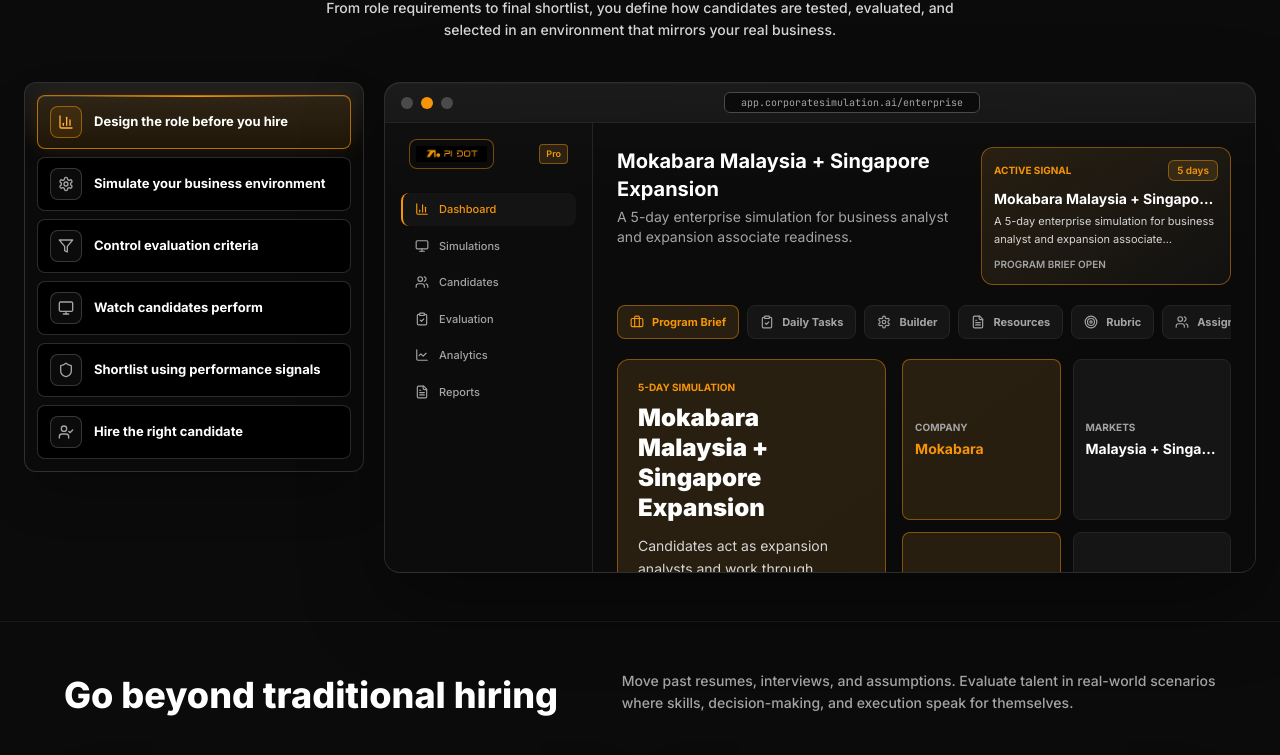
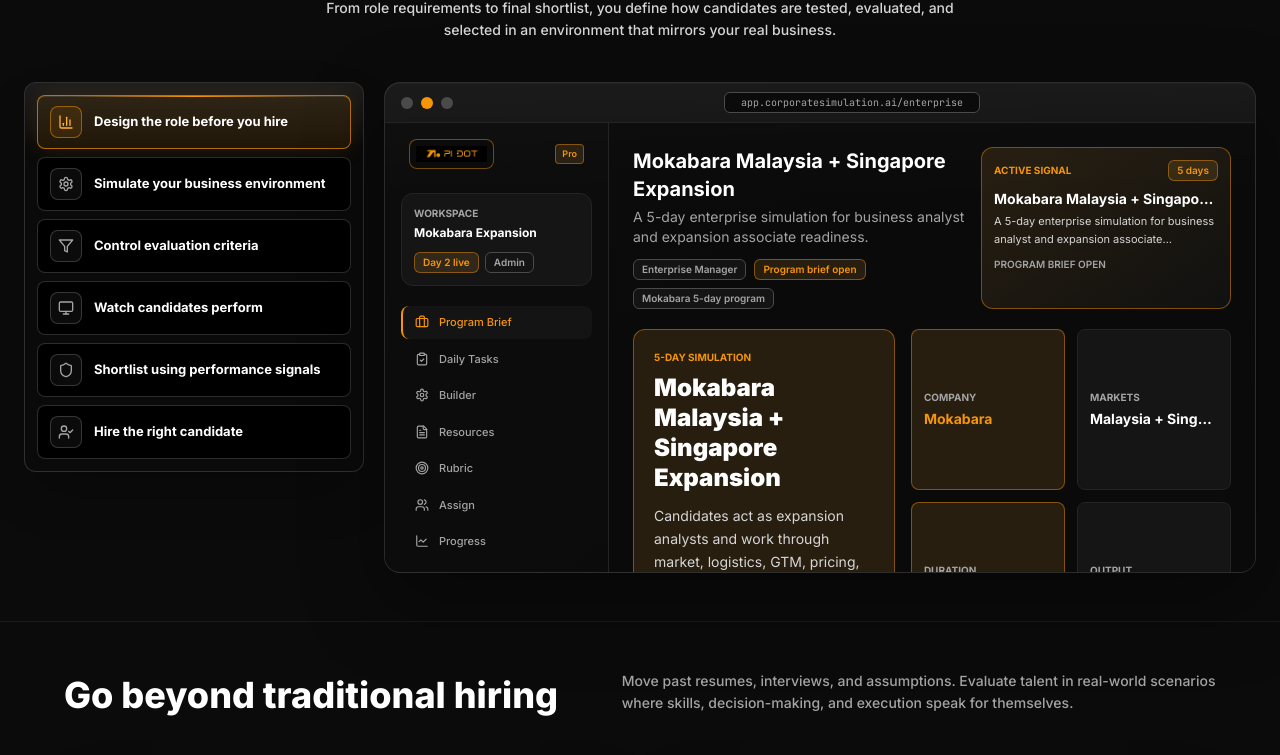
Before and after one commit to Vidur27zx/CorpSim, a Next.js app in the folder frontend/: page / in a window 1280 px wide. Shown: the part 2599-3354 px from the top of the page. Built offline with nearby package versions, Linux system fonts and the light colour scheme.

Commit message:
Refine enterprise prototype navigation and realism

```diff
--- a/frontend/components/landing/JourneysSection.tsx
+++ b/frontend/components/landing/JourneysSection.tsx
@@ -935,7 +935,8 @@ function EnterpriseAdminWorkspace({
 }) {
   if (activeTab === "daily") {
     return (
-      <div className="space-y-3">
+      <div className="grid gap-4 lg:grid-cols-[minmax(0,1fr)_260px]">
+        <div className="space-y-3">
         {mokabaraDailyTasks.map((task, index) => (
           <button
             type="button"
@@ -973,6 +974,32 @@ function EnterpriseAdminWorkspace({
             <StatusPill text={task.score} active={index === 1} />
           </button>
         ))}
+        </div>
+        <div className="rounded-xl border p-4" style={{ background: previewTheme.card, borderColor: previewTheme.borderSoft }}>
+          <SectionTitle title="Day 2 live constraints" />
+          {["Customs and import duties", "Singapore warehousing cost", "Malaysia last-mile coverage", "Returns management"].map((item, index) => (
+            <button
+              type="button"
+              key={item}
+              onClick={() =>
+                onInteract({
+                  title: item,
+                  context: "Operational risk selected for review",
+                  status: "Constraint opened",
+                })
+              }
+              className="mb-2 flex w-full items-center justify-between rounded-lg border px-3 py-2 text-left text-[11px] font-semibold"
+              style={{
+                background: index === 1 ? previewTheme.accentSoft : previewTheme.panelElevated,
+                borderColor: index === 1 ? previewTheme.accentBorder : previewTheme.borderSoft,
+                color: index === 1 ? previewTheme.accent : previewTheme.textSecondary,
+              }}
+            >
+              {item}
+              <span style={{ color: previewTheme.textMuted }}>{index === 1 ? "High" : "Med"}</span>
+            </button>
+          ))}
+        </div>
       </div>
     );
   }
@@ -994,6 +1021,22 @@ function EnterpriseAdminWorkspace({
             <MiniField label="Difficulty" value="Intermediate" />
             <MiniField label="AI stakeholders" value="Logistics, Sales, Finance" active />
           </div>
+          <button
+            type="button"
+            onClick={() =>
+              onInteract({
+                title: "Generate daily task sequence",
+                context: "Creates the 5-day task sequence, resource pack, rubric, and stakeholder events.",
+                status: "Generation previewed",
+                metric: "AI",
+              })
+            }
+            className="mt-4 inline-flex w-full items-center justify-center gap-2 rounded-lg border px-4 py-2.5 text-xs font-bold transition-colors hover:border-[#F69507]/60"
+            style={{ background: previewTheme.accentSoft, borderColor: previewTheme.accentBorder, color: previewTheme.accent }}
+          >
+            <Settings className="h-3.5 w-3.5" />
+            Generate 5-day simulation
+          </button>
         </div>
       </div>
     );
@@ -1086,6 +1129,21 @@ function EnterpriseAdminWorkspace({
               </span>
             </button>
           ))}
+          <button
+            type="button"
+            onClick={() =>
+              onInteract({
+                title: "Publish simulation",
+                context: "Sends invites, schedules daily unlocks, and activates admin monitoring.",
+                status: "Publish action previewed",
+                metric: "Ready",
+              })
+            }
+            className="mt-2 inline-flex w-full items-center justify-center gap-2 rounded-lg px-4 py-2.5 text-xs font-black"
+            style={{ background: previewTheme.accent, color: previewTheme.bg }}
+          >
+            Publish simulation
+          </button>
         </div>
       </div>
     );
@@ -1122,6 +1180,11 @@ function EnterpriseAdminWorkspace({
     return (
       <div className="grid gap-4 lg:grid-cols-[1.1fr_0.9fr]">
         <div className="overflow-hidden rounded-xl border" style={{ borderColor: previewTheme.borderSoft }}>
+          <div className="grid grid-cols-[1fr_54px_1fr] gap-3 border-b px-3 py-2 text-[10px] font-bold uppercase" style={{ background: previewTheme.panelElevated, borderColor: previewTheme.borderSoft, color: previewTheme.textMuted }}>
+            <span>Candidate</span>
+            <span>CRS</span>
+            <span>Signal</span>
+          </div>
           {[
             ["Aarav Mehta", "Day 2", "81", "Logistics reasoning"],
             ["Diya Rao", "Day 2", "88", "Market analysis"],
@@ -1156,6 +1219,10 @@ function EnterpriseAdminWorkspace({
           <p className="mt-2 text-xs leading-relaxed" style={{ color: previewTheme.textSecondary }}>
             AI notes: Strong market logic, clear channel sequencing, needs deeper return-cost sensitivity.
           </p>
+          <div className="mt-4 grid grid-cols-2 gap-2">
+            <MiniField label="Decision" value="Advance" active />
+            <MiniField label="Risk" value="Returns model" />
+          </div>
         </div>
       </div>
     );
@@ -1173,7 +1240,7 @@ function EnterpriseAdminWorkspace({
         <div className="rounded-xl border p-4" style={{ background: previewTheme.accentSoft, borderColor: previewTheme.accentBorder }}>
           <SectionTitle title="AI-generated insight" />
           <p className="text-sm font-semibold leading-relaxed" style={{ color: previewTheme.textPrimary }}>
-            Most candidates found the correct expansion opportunity, but struggled to connect logistics constraints with GTM sequencing and executive communication.
+            Most candidates selected Singapore first because of higher purchasing power, but only 38% accounted for warehousing, duties, and return-cost impact.
           </p>
           <div className="mt-4 space-y-2">
             <MiniProgress label="Analysis" value={84} active />
@@ -1277,7 +1344,7 @@ function PreviewBrowserFrame({
       </div>
 
       <div className="relative z-20 flex h-[calc(100%-2.5rem)]">
-        <aside className="hidden w-52 flex-col gap-1 border-r p-4 md:flex" style={{ background: "rgba(11, 11, 11, 0.82)", borderColor: previewTheme.borderSoft }}>
+        <aside className="hidden w-56 flex-col gap-1 border-r p-4 md:flex" style={{ background: "rgba(11, 11, 11, 0.82)", borderColor: previewTheme.borderSoft }}>
           <div className="mb-5 flex items-center gap-2 px-2">
             <div className="rounded-lg border p-1.5" style={{ background: previewTheme.bg, borderColor: previewTheme.accentBorder }}>
               <Image src="/pidot-logo.png" alt="Pi Dot" width={64} height={18} className="h-4 w-auto" />
@@ -1286,35 +1353,74 @@ function PreviewBrowserFrame({
               Pro
             </span>
           </div>
-          {items.map((item, index) => {
-            const Icon = item.icon;
-            const active = index === stepIndex % items.length;
-
-            return (
-              <button
-                type="button"
-                key={item.name}
-                onClick={() => {
-                  setActiveEnterpriseTab(outerStepToEnterpriseTab[index] ?? "program");
-                  setActiveInteraction({
-                    title: item.name,
-                    context: "Enterprise workspace navigation",
-                    status: active ? "Current workspace" : "Switching prototype view",
-                  });
-                  onStepChange(index);
-                }}
-                className="flex items-center gap-2.5 rounded-lg border-l-2 px-3 py-2 text-left text-[11px] font-medium transition-colors hover:bg-white/[0.04] focus-visible:outline-none focus-visible:ring-2 focus-visible:ring-[#FFB13B]/60"
-                style={{
-                  background: active ? previewTheme.panelElevated : "transparent",
-                  borderLeftColor: active ? previewTheme.accent : "transparent",
-                  color: active ? previewTheme.accent : previewTheme.textMuted,
-                }}
-              >
-                <Icon className="h-3.5 w-3.5 shrink-0" />
-                <span>{item.name}</span>
-              </button>
-            );
-          })}
+          {journeyId === "enterprises" ? (
+            <>
+              <div className="mb-4 rounded-xl border p-3" style={{ background: previewTheme.card, borderColor: previewTheme.borderSoft }}>
+                <p className="text-[10px] font-bold uppercase" style={{ color: previewTheme.textMuted }}>
+                  Workspace
+                </p>
+                <p className="mt-1 text-xs font-bold leading-tight" style={{ color: previewTheme.textPrimary }}>
+                  Mokabara Expansion
+                </p>
+                <div className="mt-3 flex flex-wrap gap-1.5">
+                  <StatusPill text="Day 2 live" active />
+                  <StatusPill text="Admin" />
+                </div>
+              </div>
+              {enterprisePrototypeTabs.map((tab) => {
+                const TabIcon = tab.icon;
+                const active = tab.id === activeEnterpriseTab;
+
+                return (
+                  <button
+                    type="button"
+                    key={tab.id}
+                    onClick={() => {
+                      setActiveEnterpriseTab(tab.id);
+                      const nextCopy = enterpriseTabCopy[tab.id];
+                      setActiveInteraction({
+                        title: nextCopy.title,
+                        context: nextCopy.subtitle,
+                        status: nextCopy.status,
+                        metric: nextCopy.metric,
+                      });
+                    }}
+                    className="flex items-center gap-2.5 rounded-lg border-l-2 px-3 py-2 text-left text-[11px] font-medium transition-colors hover:bg-white/[0.04] focus-visible:outline-none focus-visible:ring-2 focus-visible:ring-[#FFB13B]/60"
+                    style={{
+                      background: active ? previewTheme.panelElevated : "transparent",
+                      borderLeftColor: active ? previewTheme.accent : "transparent",
+                      color: active ? previewTheme.accent : previewTheme.textMuted,
+                    }}
+                  >
+                    <TabIcon className="h-3.5 w-3.5 shrink-0" />
+                    <span>{tab.label}</span>
+                  </button>
+                );
+              })}
+            </>
+          ) : (
+            items.map((item, index) => {
+              const Icon = item.icon;
+              const active = index === stepIndex % items.length;
+
+              return (
+                <button
+                  type="button"
+                  key={item.name}
+                  onClick={() => onStepChange(index)}
+                  className="flex items-center gap-2.5 rounded-lg border-l-2 px-3 py-2 text-left text-[11px] font-medium transition-colors hover:bg-white/[0.04] focus-visible:outline-none focus-visible:ring-2 focus-visible:ring-[#FFB13B]/60"
+                  style={{
+                    background: active ? previewTheme.panelElevated : "transparent",
+                    borderLeftColor: active ? previewTheme.accent : "transparent",
+                    color: active ? previewTheme.accent : previewTheme.textMuted,
+                  }}
+                >
+                  <Icon className="h-3.5 w-3.5 shrink-0" />
+                  <span>{item.name}</span>
+                </button>
+              );
+            })
+          )}
         </aside>
 
         <main className="flex-1 overflow-y-auto p-4 [scrollbar-width:none] sm:p-5 md:p-6 [&::-webkit-scrollbar]:hidden" style={{ background: "rgba(11, 11, 11, 0.88)" }}>
@@ -1327,6 +1433,13 @@ function PreviewBrowserFrame({
                 <p className="mt-1 max-w-2xl text-sm" style={{ color: previewTheme.textMuted }}>
                   {journeyId === "enterprises" ? activeEnterpriseCopy.subtitle : preview.subtitle}
                 </p>
+                {journeyId === "enterprises" && (
+                  <div className="mt-3 flex flex-wrap gap-2">
+                    <StatusPill text="Enterprise Manager" />
+                    <StatusPill text={activeEnterpriseCopy.status} active />
+                    <StatusPill text="Mokabara 5-day program" />
+                  </div>
+                )}
               </div>
               <div
                 className="rounded-xl border p-3 text-left"
@@ -1354,7 +1467,7 @@ function PreviewBrowserFrame({
             </div>
             {journeyId === "enterprises" ? (
               <div className="space-y-4">
-                <div className="flex gap-2 overflow-x-auto pb-1 [scrollbar-width:none] [&::-webkit-scrollbar]:hidden">
+                <div className="grid grid-cols-2 gap-2 md:hidden">
                   {enterprisePrototypeTabs.map((tab) => {
                     const TabIcon = tab.icon;
                     const active = tab.id === activeEnterpriseTab;
@@ -1373,7 +1486,7 @@ function PreviewBrowserFrame({
                             metric: nextCopy.metric,
                           });
                         }}
-                        className="inline-flex shrink-0 items-center gap-2 rounded-lg border px-3 py-2 text-[11px] font-bold transition-colors hover:border-[#F69507]/50 focus-visible:outline-none focus-visible:ring-2 focus-visible:ring-[#FFB13B]/60"
+                        className="inline-flex items-center gap-2 rounded-lg border px-3 py-2 text-[11px] font-bold transition-colors hover:border-[#F69507]/50 focus-visible:outline-none focus-visible:ring-2 focus-visible:ring-[#FFB13B]/60"
                         style={{
                           background: active ? previewTheme.accentSoft : previewTheme.card,
                           borderColor: active ? previewTheme.accentBorder : previewTheme.borderSoft,
```
